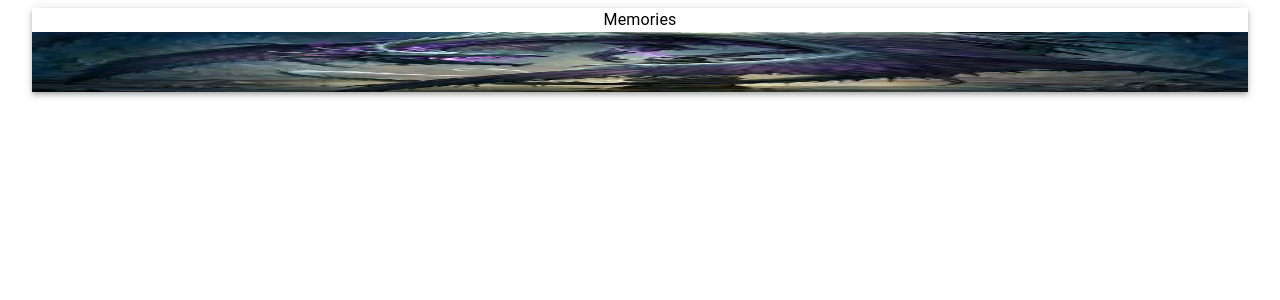
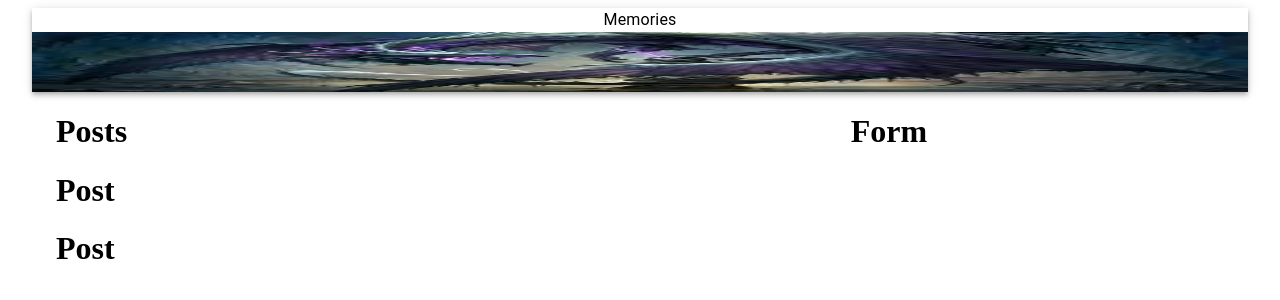
Before and after one commit to xasthx/memories_application, a React (Create React App) app in the folder client/: page / in a window 1280 px wide. Shown: the top 300 px of the page. Built offline with nearby package versions, Linux system fonts and the light colour scheme.

Commit message:
added components for Post and Form on frontend

```diff
--- a/client/src/App.js
+++ b/client/src/App.js
@@ -1,6 +1,8 @@
 import React from 'react';
 import {Container, AppBar, Typography, Grow, Grid} from '@material-ui/core';
 
+import Posts from './components/Posts/Posts';
+import Form from './components/Form/Form';
 import memories from './images/memories.png';
 
 const App = () => {
@@ -14,10 +16,10 @@ const App = () => {
                 <Container>
                     <Grid container justify="space-between" alignItems="stretch" spacing={3}>
                         <Grid item xs={12} sm={7}>
-
+                            <Posts />
                         </Grid>
                         <Grid item s={12} sm={4}>
-
+                            <Form />
                         </Grid>
                     </Grid>
                 </Container>
--- a/client/src/components/Form/Form.js
+++ b/client/src/components/Form/Form.js
@@ -0,0 +1,9 @@
+import React from 'react';
+
+const Form = () =>{
+    return(
+        <h1>Form</h1>
+    );
+}
+
+export default Form;
--- a/client/src/components/Posts/Post/Post.js
+++ b/client/src/components/Posts/Post/Post.js
@@ -0,0 +1,9 @@
+import React from 'react';
+
+const Post = () =>{
+    return(
+        <h1>Post</h1>
+    );
+}
+
+export default Post;
--- a/client/src/components/Posts/Posts.js
+++ b/client/src/components/Posts/Posts.js
@@ -0,0 +1,14 @@
+import React from 'react';
+import Post from './Post/Post.js';
+
+const Posts = () =>{
+    return(
+        <>
+            <h1>Posts</h1>
+            <Post />
+            <Post />
+        </>
+    );
+}
+
+export default Posts;
```
Also changed, not shown: client/src/components/Posts/Post/style.js (added).
